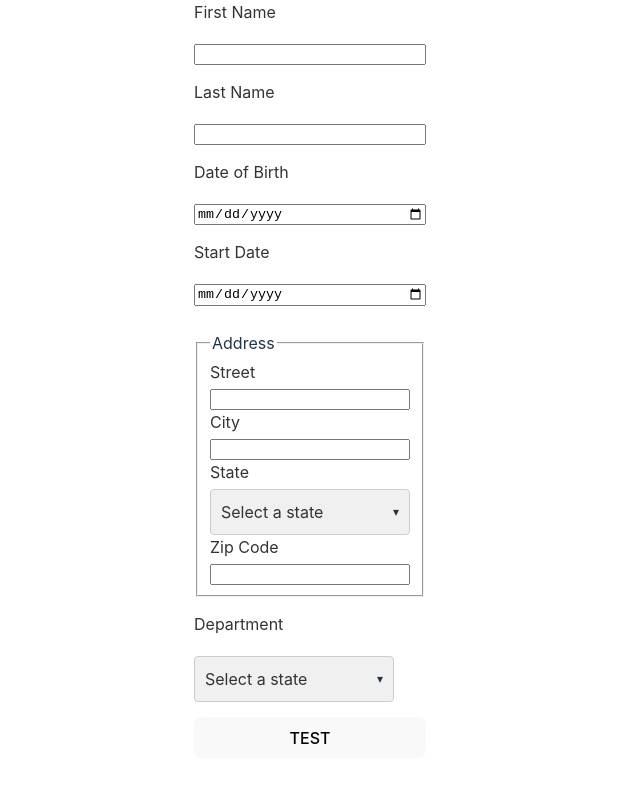
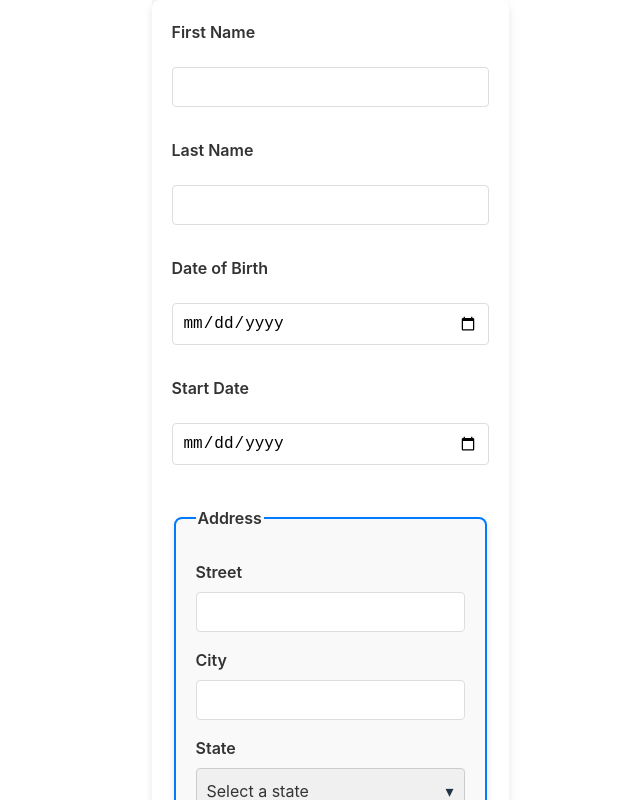
Before and after one commit to Nasr88/HRnet, a React (Create React App) app in the folder HRnet/: page / in a window 1280 px wide. Shown: the top 800 px of the page, without its empty margins (330-970 px from the left). Built offline with nearby package versions, Linux system fonts and the light colour scheme.

Commit message:
change home page style

```diff
--- a/HRnet/src/components/dropdownComponent/dropdown.css
+++ b/HRnet/src/components/dropdownComponent/dropdown.css
@@ -2,7 +2,7 @@
 .dropdown-container {
   display: flex;
   flex-direction: column;
-  width: 200px;
+ position:relative
 }
 
 /* Style du label */
@@ -14,7 +14,7 @@
 /* Conteneur principal du dropdown */
 .dropdown {
   position: relative;
-  /* width: 100%; */
+  /* width: 100%;  */
   padding: 10px;
   background-color: #f0f0f0;
   border: 1px solid #ccc;
@@ -33,7 +33,7 @@
 
 /* Icône du dropdown */
 .dropdown-icon {
-  font-size: 12px;
+  font-size: 16px;
   transition: transform 0.3s ease;
 }
 
@@ -45,9 +45,7 @@
 /* Liste déroulante */
 .dropdown-menu {
   position: absolute;
-  top:70%;
-  /* left: 0;
-  width: 100%; */
+  margin-top:50px;
   max-height: 200px;
   overflow-y: auto;
   background-color: white;
@@ -55,7 +53,7 @@
   border-radius: 4px;
   padding:0;
   z-index: 1000;
-  width: inherit;
+  width: 100%;
 }
 
 /* Éléments de la liste */
--- a/HRnet/src/pages/home/style.css
+++ b/HRnet/src/pages/home/style.css
@@ -20,28 +20,96 @@
     flex-direction: column;
   }
 
+/* style.css */
 
+.container {
+  display: flex;
+  justify-content: center;
+  align-items: center;
+  min-height: 100vh;
+  background-color: #f4f7f6;
+}
 
+form {
+  background: #ffffff;
+  border-radius: 8px;
+  box-shadow: 0 4px 8px rgba(0, 0, 0, 0.1);
+  padding: 20px;
+  width: 100%;
+  max-width: 600px;
+}
 
-  /* Style pour les labels */
-  label {
-    font-size: 16px;
-    color: #333;
-    margin-bottom: 5px;
-  }
+label {
+  display: block;
+  margin-bottom: 8px;
+  font-weight: 600;
+  color: #333;
+}
 
-  /* Style pour le select */
-  select {
-    padding: 10px;
-    font-size: 14px;
-    border: 1px solid #ccc;
-    border-radius: 4px;
-    width: 100%; /* Utilise toute la largeur disponible */
-    background-color: #f9f9f9;
-    transition: border-color 0.3s ease;
-  }
+input[type="text"],
+input[type="date"],
+input[type="number"],
+select {
+  padding: 10px;
+  border: 1px solid #ddd;
+  border-radius: 4px;
+  margin-bottom: 16px;
+  font-size: 16px;
+}
 
-  select:focus {
-    border-color: #3498db; /* Changement de couleur à la mise au focus */
-    outline: none; /* Supprime le contour par défaut */
-  }
+input[type="text"]:focus,
+input[type="date"]:focus,
+input[type="number"]:focus,
+select:focus {
+  border-color: #0056b3;
+  outline: none;
+}
+
+button {
+  background-color: #007bff;
+  color: #ffffff;
+  border: none;
+  padding: 10px 20px;
+  border-radius: 4px;
+  font-size: 16px;
+  cursor: pointer;
+  transition: background-color 0.3s ease;
+}
+
+button:hover {
+  background-color: #0056b3;
+}
+
+fieldset {
+  /* margin-bottom: 16px;
+  padding: 5px;
+  border: 1px solid #ceacac; */
+  border: 2px solid #007bff;
+  border-radius: 8px;
+  padding: 20px;
+  margin-bottom: 20px;
+  background-color: #f9f9f9;
+  box-shadow: 0 4px 8px rgba(0, 0, 0, 0.1);
+  position: relative;
+}
+
+legend {
+  font-weight: 600;
+  color: #333;
+  margin-bottom: 10px;
+}
+
+address {
+  margin-bottom: 16px;
+
+}
+
+.dropdown-container {
+  margin-bottom: 16px;
+}
+
+.dropdown-container label {
+  margin-bottom: 8px;
+  font-weight: 600;
+  color: #333;
+}
```
